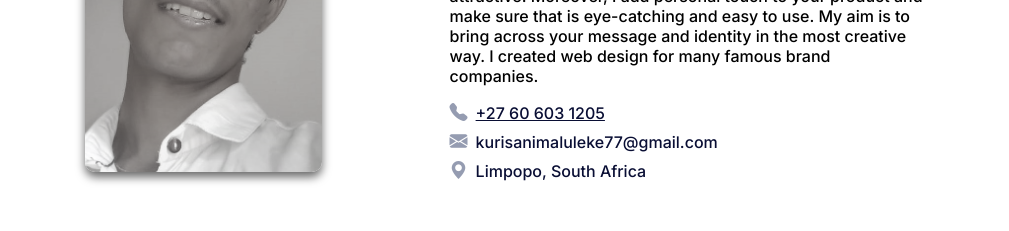
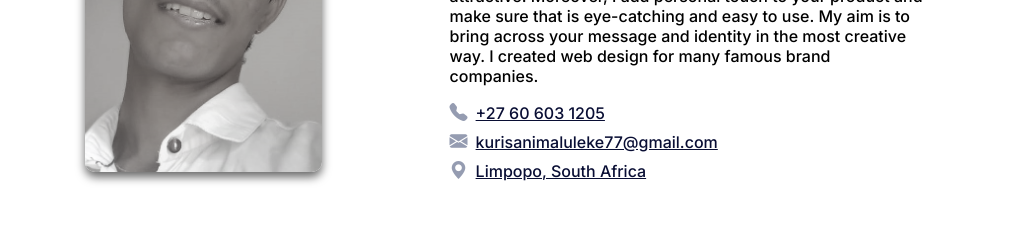
Before and after one commit to Kurisani-web/dev-portfolio, a React (Vite) app in the folder client/: page / in a window 1280 px wide. Shown: the part 1040-1271 px from the top of the page, without its empty margins (136-1145 px from the left). Built offline with nearby package versions, Linux system fonts and the light colour scheme.

Commit message:
Update About.jsx

```diff
--- a/client/src/components/About.jsx
+++ b/client/src/components/About.jsx
@@ -25,11 +25,12 @@ export default function About() {
           </li>
           <li>
             <i className="bi bi-envelope-fill"></i>
-            <a href="mailto:kurisanimaluleke77@gmail.com">kurisanimaluleke77@gmail.com</a>
+            <a style={{textDecoration: "underline" }} href="mailto:kurisanimaluleke77@gmail.com">kurisanimaluleke77@gmail.com</a>
           </li>
           <li>
             <i className="bi bi-geo-alt-fill"></i>
             <a
+              style={{textDecoration: "underline" }}
               href="https://www.google.com/maps/search/?api=1&query=Limpopo%2C+South+Africa"
               target="_blank"
               rel="noopener noreferrer"
```
